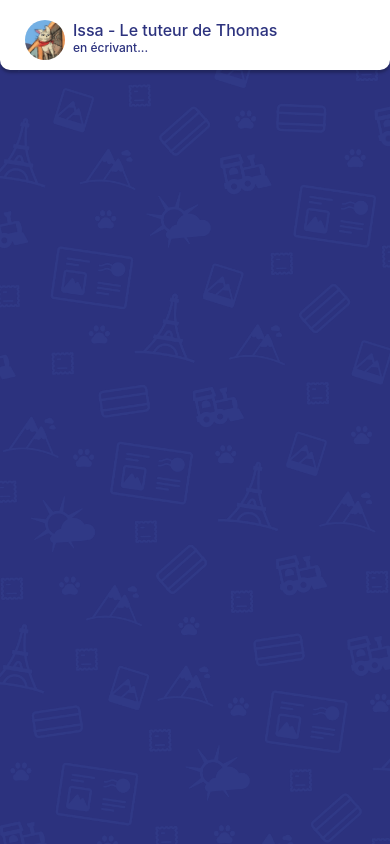
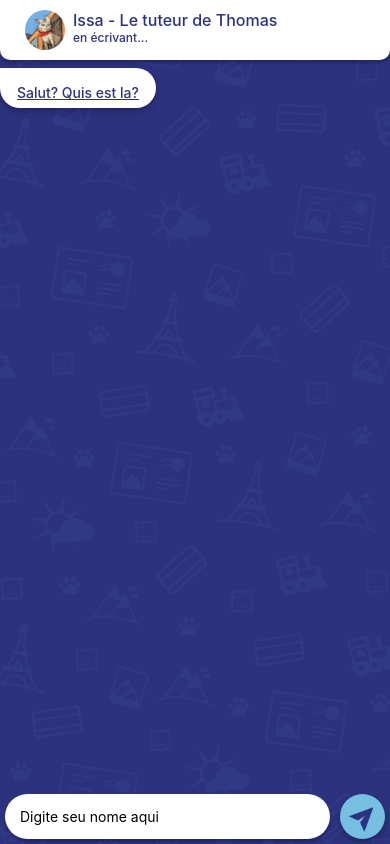
Before and after one commit to garlic1/jarrive-android, a React Native app in the folder jarrive/: screen /Chat in a window 390 px wide. Built offline with nearby package versions, Linux system fonts and the light colour scheme.

Commit message:
chat skeleton

```diff
--- a/jarrive/App.js
+++ b/jarrive/App.js
@@ -13,7 +13,7 @@ export default function App() {
   return (
     <NavigationContainer theme={theme}>
       <Stack.Navigator screenOptions={{ headerShown: false }}>
-        {/* <Stack.Screen name="Log in" component={LogInScreen} /> */}
+        <Stack.Screen name="Log in" component={LogInScreen} />
         <Stack.Screen name="Chat" component={ChatScreen} />
       </Stack.Navigator>
     </NavigationContainer>
--- a/jarrive/components/Chat/Chat.js
+++ b/jarrive/components/Chat/Chat.js
@@ -2,125 +2,74 @@ import ChatBody from "./ChatBody";
 import ChatHeader from "./ChatHeader";
 import ChatInput from "./ChatInput";
 import thomas from "../../assets/thomas.jpg";
-import { View } from "react-native";
-import thomasTrain from "../../assets/thomas_train.png";
-import postaleImage from "../../assets/postcard_preview.jpg";
+import MESSAGES_CONST from "../../utils/messages.json";
+import ORDER from "../../utils/order.json";
+import { Pressable, View, Text } from "react-native";
+import { useEffect, useState } from "react";
 
-const messages = {
-  salut: {
-    variant: "text",
-    content: "Salut? Quis est la?",
-    translation: "Oi? Quem está aí?",
-  },
-  bonjourOuBonsoir: {
-    variant: "choice",
-    choices: ["bonjour", "bonsoir"],
-    content: [
+const Chat = () => {
+  const [messages, _] = useState([MESSAGES_CONST["salut"]]);
+  const [previousMessage, setPreviousMessage] = useState("salut");
+  const [currentMessage, setCurrentMessage] = useState("bonjourOuBonsoir");
+  const [userChoice, setUserChoice] = useState("bonjour");
+
+  const getCurrentMessage = () => {
     {
-        value: "bonjour ☀️?",
-        translation: "bom dia",
-      },
-      { value: "ou" },
+      console.log("previous: ", previousMessage);
+    }
     {
-        value: "bonsoir 🌙?",
-        translation: "boa noite",
-      },
-    ],
-  },
-  bonjour: {
-    variant: "text",
-    content: [{ value: "Bonjour, alors!", translation: "Bom dia, então!" }],
-  },
-  bonsoir: {
-    variant: "text",
-    content: [{ value: "Bonsoir, alors!", translation: "Boa noite, então!" }],
-  },
-  thomasTrain: {
-    variant: "image",
-    src: thomasTrain,
-  },
-  jemapelle: {
-    variant: "text",
-    content: [
-      { value: "Je m'appelle", translation: "Meu nome é" },
-      { value: "Thomas, e você?" },
-    ],
-  },
-  enchante: {
-    variant: "text",
-    content: [{ value: "Enchanté! 😽😽", translation: "Encantado! 😽😽" }],
-  },
-  humanOuChat: {
-    variant: "choice",
-    content: [
-      { value: "Human", translation: "Humano" },
-      { value: "ou" },
-      { value: "chat?", translation: "gato" },
-    ],
-    choices: ["human 🖖🏻", "chat 😺"],
-  },
-  audio: {
-    variant: "audio",
-  },
-  naoEntendeu: {
-    variant: "text",
-    content: [
-      { value: "Você não entendeu?" },
-      { value: "Alors", translation: "Então" },
-      { value: ", je suis un chat, mas você não 😑" },
-    ],
-  },
-  entregar: {
-    variant: "text",
-    content: [
-      { value: "Além de chat, " },
-      { value: "je suis", translation: "eu sou" },
-      { value: "carteiro e preciso entregar isso aqui, me ajuda?" },
-    ],
-  },
-  postaleImage: {
-    variant: "image",
-    src: postaleImage,
-  },
-  postaleChoice: {
-    variant: "choice",
-    content: [{ value: "Você sabe o que é isso?" }],
-    choices: ["Train 🚂", "Croissant 🥐", "Carte Postale ✉️"],
-  },
-  cartePostaleChoice: {
-    variant: "text",
-    content: [
-      { value: "Très bien!", translation: "Muito bem" },
-      { value: "Une carte postale.", translation: "Um cartão postal." },
-    ],
-  },
-  vamosLer: {
-    variant: "choice",
-    content: [{ value: "Vamos ler o que tá escrito? 😸😸" }],
-    choices: ["Oui 👍", "Non 👎"],
-  },
-  recusouLer: {
-    variant: "text",
-    content: [
-      { value: "Je suis" },
-      { value: "curieux", translation: "curioso" },
-      { value: "! 😹" },
-    ],
-  },
+      console.log("current: ", currentMessage);
+    }
+    const previousMessageVariant = MESSAGES_CONST[previousMessage].variant;
+    switch (previousMessageVariant) {
+      case "text":
+      case "image":
+      case "audio":
+      case "input":
+        setPreviousMessage(currentMessage);
+        setCurrentMessage(ORDER[currentMessage]);
+        messages.push(MESSAGES_CONST[currentMessage]);
+        break;
+      case "choice":
+        {
+          const currentMessageChoice = ORDER[userChoice];
+          console.log("currentMessageChoice", currentMessageChoice);
+          console.log("userChoice", userChoice);
+          setPreviousMessage(userChoice);
+          setCurrentMessage(currentMessageChoice);
+          messages.push(MESSAGES_CONST[currentMessageChoice]);
+        }
+        break;
+      default:
+        break;
+    }
   };
 
-const Chat = () => {
+  // setTimeout(()=>getCurrentMessage(),1000);
+
+  useEffect(() => {
+    // const intervalHandle = setInterval(()=>getCurrentMessage(),1000);
+    // return () => {
+    //   clearInterval(intervalHandle);
+    // }
+  }, []);
+
   return (
-    <View>
+    <>
+      <Pressable onPress={() => getCurrentMessage()}>
         <ChatHeader
           profileImage={thomas}
           name={"Issa - Le tuteur de Thomas"}
           status={"en écrivant..."}
         />
-
-      <ChatBody />
-      {/* <ChatInput /> */}
-    </View>
+      </Pressable>
+      <ChatBody
+        messages={messages}
+        setUserChoice={setUserChoice}
+        getCurrentMessage={getCurrentMessage}
+      />
+      <ChatInput />
+    </>
   );
 };
 
--- a/jarrive/components/Chat/ChatBody.js
+++ b/jarrive/components/Chat/ChatBody.js
@@ -1,7 +1,36 @@
-import { View, ImageBackground, Text } from "react-native";
+import {
+  FlatList,
+  SafeAreaView,
+  View,
+  StatusBar,
+  Pressable,
+  Text,
+} from "react-native";
+import ChatMessage from "./ChatMessage";
 
-const ChatBody = () => {
-  return <View></View>;
+const ChatBody = ({ messages, setUserChoice, getCurrentMessage }) => {
+  return (
+    <SafeAreaView
+      style={{
+        flex: 1
+      }}
+    >
+      <FlatList
+        data={Object.keys(messages)}
+        renderItem={({ item }) => {
+          return (
+            <View style={{ marginVertical: 8 }}>
+              <ChatMessage
+                message={messages[item]}
+                setUserChoice={setUserChoice}
+              />
+            </View>
+          );
+        }}
+        keyExtractor={(item) => item}
+      />
+    </SafeAreaView>
+  );
 };
 
 export default ChatBody;
--- a/jarrive/components/Chat/ChatHeader.js
+++ b/jarrive/components/Chat/ChatHeader.js
@@ -1,12 +1,12 @@
-import { View, Text, Image } from "react-native";
+import { View, Text, Image, StatusBar } from "react-native";
 
 const chatHeaderStyles = {
   container: {
     display: "flex",
     flexDirection: "row",
     paddingLeft: 25,
-    paddingTop: 20,
-    height: 70,
+    paddingTop: StatusBar.currentHeight + 10|| 10,
+    height: StatusBar.currentHeight + 60 || 60,
     gap: 8,
     borderBottomLeftRadius: 10,
     borderBottomRightRadius: 10,
--- a/jarrive/components/Chat/ChatInput.js
+++ b/jarrive/components/Chat/ChatInput.js
@@ -1,5 +1,51 @@
-const ChatInput = ({}) => {
-  return <></>;
+import {
+  TextInput,
+  KeyboardAvoidingView,
+  Pressable,
+  Image,
+} from "react-native";
+import sendMessageIcon from "../../assets/send_message_icon.png";
+
+const ChatInput = () => {
+  return (
+    <KeyboardAvoidingView
+      style={{
+        flexDirection: "row",
+        justifyContent: "space-between",
+        gap: 10,
+        margin: 5,
+        height: 45,
+      }}
+    >
+      <TextInput
+        style={{
+          backgroundColor: "white",
+          flex: 1,
+          borderRadius: 24,
+          boxShadow: "0px 3px 3px 0px rgba(0, 0, 0, 0.25)",
+          paddingHorizontal: 15,
+          height: 45,
+        }}
+        placeholder="Digite seu nome aqui"
+      />
+      <Pressable
+        style={{
+          height: 45,
+          width: 45,
+          borderRadius: 100,
+          display: "flex",
+          justifyContent: "center",
+          backgroundColor: "#76BFE0",
+          filter: "drop-shadow(0px 3px 3px rgba(0, 0, 0, 0.25))",
+        }}
+      >
+        <Image
+          source={sendMessageIcon}
+          style={{ height: 25, width: 25, marginLeft: 8, marginTop: 5 }}
+        />
+      </Pressable>
+    </KeyboardAvoidingView>
+  );
 };
 
 export default ChatInput;
--- a/jarrive/components/Chat/ChatMessage.js
+++ b/jarrive/components/Chat/ChatMessage.js
@@ -1,10 +1,139 @@
-const ChatMessage = ({ variant }) => {
-  if (variant === "sent") {
-    return <Text>Message sent</Text>;
+import { Pressable, Text, View } from "react-native";
+
+const stylesMessage = {
+  sentMessageContainer: {
+    backgroundColor: "white",
+    marginLeft: "auto",
+    borderBottomLeftRadius: 20,
+    borderBottomRightRadius: 20,
+    borderTopLeftRadius: 20,
+    filter: "drop-shadow(0px 3px 3px rgba(0, 0, 0, 0.25))",
+    maxWidth: "70%",
+  },
+  receivedMessageContainer: {
+    backgroundColor: "white",
+    marginRight: "auto",
+    borderBottomLeftRadius: 20,
+    borderBottomRightRadius: 20,
+    borderTopRightRadius: 20,
+    filter: "drop-shadow(0px 3px 3px rgba(0, 0, 0, 0.25))",
+    maxWidth: "70%",
+  },
+  textStyle: {
+    color: "#2C327E",
+    fontWeight: 500,
+  },
+  textContainer: {
+    paddingHorizontal: 15,
+    paddingVertical: 5,
+    gap: 4,
+    display: "flex",
+    alignItems: "center",
+    justifyContent: "center",
+    flexDirection: "row",
+    height: 40
+  },
+  choiceContainer: {
+    flexDirection: "row",
+    justifyContent: "center",
+    gap: 8,
+    flexWrap: "wrap",
+  },
+  choiceButton: {
+    backgroundColor: "#76BFE0",
+    boxShadow: "0px 3px 3px 0px rgba(0, 0, 0, 0.25)",
+    borderRadius: 16,
+    marginBottom: 8,
+  },
+  choiceButtonText: {
+    color: "#2C327E",
+    fontWeight: 500,
+    paddingHorizontal: 15,
+    lineHeight: 25,
+  },
+};
+
+const ChatMessage = ({ sent, message, setUserChoice }) => {
+  switch (message.variant) {
+    case "text":
+      return <MessageText sent={sent} message={message} />;
+    case "choice":
+      return <MessageChoice message={message} setUserChoice={setUserChoice} />;
+    case "input":
+      // return
+      break;
+    case "image":
+      // return <MessageImage message={message} />;
+      break;
+    case "audio":
+      // return <MessageAudio message={message} />;
+      break;
+    default:
+      return <MessageText sent={sent} />;
   }
-  if (variant === "received") {
-    return <Text>Message Received</Text>;
-  }
+};
 
-  return <></>;
-};
+function TextRenderer({ message }) {
+  return (
+    <Text style={stylesMessage.textContainer}>
+      {message.content.map((substring) => {
+        if (substring?.translation) {
+          return (
+            <Pressable key={substring.value}>
+              <Text
+                style={{
+                  ...stylesMessage.textStyle,
+                  position: "relative",
+                  top: 4,
+                  marginHorizontal: 2,
+                  textDecorationLine: "underline",
+                }}
+              >
+                {substring.value}
+              </Text>
+            </Pressable>
+          );
+        }
+        return (
+          <Text
+            key={substring?.value ?? substring}
+            style={stylesMessage.textStyle}
+          >
+            {substring?.value ?? substring}
+          </Text>
+        );
+      })}
+    </Text>
+  );
+}
+
+function MessageText({ message, sent }) {
+  return (
+    <View
+      style={
+        sent
+          ? stylesMessage.sentMessageContainer
+          : stylesMessage.receivedMessageContainer
+      }
+    >
+      <TextRenderer message={message} />
+    </View>
+  );
+}
+
+function MessageChoice({ message, setUserChoice }) {
+  return (
+    <View style={stylesMessage.receivedMessageContainer}>
+      <TextRenderer message={message} />
+      <View style={stylesMessage.choiceContainer}>
+        {message.choices.map((choice) => (
+          <Pressable style={stylesMessage.choiceButton} key={choice.value} onPress={() => {setUserChoice(choice.value)}}>
+            <Text style={stylesMessage.choiceButtonText}>{choice.label}</Text>
+          </Pressable>
+        ))}
+      </View>
+    </View>
+  );
+}
+
+export default ChatMessage;
--- /dev/null
+++ b/jarrive/utils/messages.json
@@ -0,0 +1,127 @@
+{
+  "salut": {
+    "variant": "text",
+    "content": [
+      { "value": "Salut? Quis est la?", "translation": "Oi? Quem está aí?" }
+    ]
+  },
+  "bonjourOuBonsoir": {
+    "variant": "choice",
+    "choices": [
+      { "value": "bonjour", "label": "bonjour" },
+      { "value": "bonsoir", "label": "bonsoir" }
+    ],
+    "content": [
+      {
+        "value": "bonjour ☀️?",
+        "translation": "bom dia"
+      },
+      { "value": "ou" },
+      {
+        "value": "bonsoir 🌙?",
+        "translation": "boa noite"
+      }
+    ]
+  },
+  "bonjour": {
+    "variant": "text",
+    "content": [
+      { "value": "Bonjour, alors!", "translation": "Bom dia, então!" }
+    ]
+  },
+  "bonsoir": {
+    "variant": "text",
+    "content": [
+      { "value": "Bonsoir, alors!", "translation": "Boa noite, então!" }
+    ]
+  },
+  "thomasTrain": {
+    "variant": "image",
+    "src": "thomasTrain"
+  },
+  "jemapelle": {
+    "variant": "text",
+    "content": [
+      { "value": "Je m'appelle", "translation": "Meu nome é" },
+      { "value": "Thomas, e você?" }
+    ]
+  },
+  "userInputJemapelle": {
+    "variant": "input"
+  },
+  "enchante": {
+    "variant": "text",
+    "content": [{ "value": "Enchanté! 😽😽", "translation": "Encantado! 😽😽" }]
+  },
+  "humanOuChat": {
+    "variant": "choice",
+    "content": [
+      { "value": "Human", "translation": "Humano" },
+      { "value": "ou" },
+      { "value": "chat?", "translation": "gato" }
+    ],
+    "choices": [
+      { "value": "human", "label": "human 🖖🏻" },
+      { "value": "chat", "label": "chat 😺" }
+    ]
+  },
+  "audio": {
+    "variant": "audio"
+  },
+  "naoEntendeu": {
+    "variant": "text",
+    "content": [
+      { "value": "Você não entendeu?" },
+      { "value": "Alors", "translation": "Então" },
+      { "value": ", je suis un chat, mas você não 😑" }
+    ]
+  },
+  "entregar": {
+    "variant": "text",
+    "content": [
+      { "value": "Além de chat, " },
+      { "value": "je suis", "translation": "eu sou" },
+      { "value": "carteiro e preciso entregar isso aqui, me ajuda?" }
+    ]
+  },
+  "postaleImage": {
+    "variant": "image",
+    "src": ""
+  },
+  "postaleChoice": {
+    "variant": "choice",
+    "content": [{ "value": "Você sabe o que é isso?" }],
+    "choices": [
+      { "value": "train", "label": "Train 🚂" },
+      { "value": "croissant", "label": "Croissant 🥐" },
+      { "value": "cartePostaleChoice", "label": "Carte Postale ✉️" }
+    ]
+  },
+  "tentarNovamentePostale": {
+    "variant": "text",
+    "content": [{ "value": "Vamos tentar novamente 😼" }]
+  },
+  "cartePostaleChoice": {
+    "variant": "text",
+    "content": [
+      { "value": "Très bien!", "translation": "Muito bem" },
+      { "value": "Une carte postale.", "translation": "Um cartão postal." }
+    ]
+  },
+  "vamosLer": {
+    "variant": "choice",
+    "content": [{ "value": "Vamos ler o que tá escrito? 😸😸" }],
+    "choices": [
+      { "value": "END_SALUT", "label": "Oui 👍" },
+      { "value": "recusouLer", "label": "Non 👎" }
+    ]
+  },
+  "recusouLer": {
+    "variant": "text",
+    "content": [
+      { "value": "Je suis" },
+      { "value": "curieux", "translation": "curioso" },
+      { "value": "! 😹" }
+    ]
+  }
+}
--- /dev/null
+++ b/jarrive/utils/order.json
@@ -0,0 +1,24 @@
+{
+    "salut": "bonjourOuBonsoir",
+    "bonjourOuBonsoir": ["bonjour", "bonsoir"],
+    "bonjour": "thomasTrain",
+    "bonsoir": "thomasTrain",
+    "thomasTrain": "jemapelle",
+    "jemapelle": "userInputJemapelle",
+    "userInputJemapelle": "enchante",
+    "enchante": "humanOuChat",
+    "humanOuChat": ["human", "chat"],
+    "chat": "audio",
+    "audio": "userInputAudio",
+    "userInputAudio": "naoEntendeu",
+    "human": "entregar",
+    "entregar": "postaleImage",
+    "postaleImage": "postaleChoice",
+    "postaleChoice": ["train", "croissant", "cartePostale"],
+    "train": "tentarNovamentePostale",
+    "croissant": "tentarNovamentePostale",
+    "cartePostale": "cartePostaleChoice",
+    "tentarNovamentePostale": "postaleChoice",
+    "vamosLer": ["END_SALUT", "recusouLer"],
+    "recusouLer": "END_SALUT"
+}
```
Also changed, not shown: jarrive/screens/LogIn/LogIn.js (+3 -9 lines), jarrive/assets/send_message_icon.png (added). Lines whose indentation alone changed are shown as unchanged.
